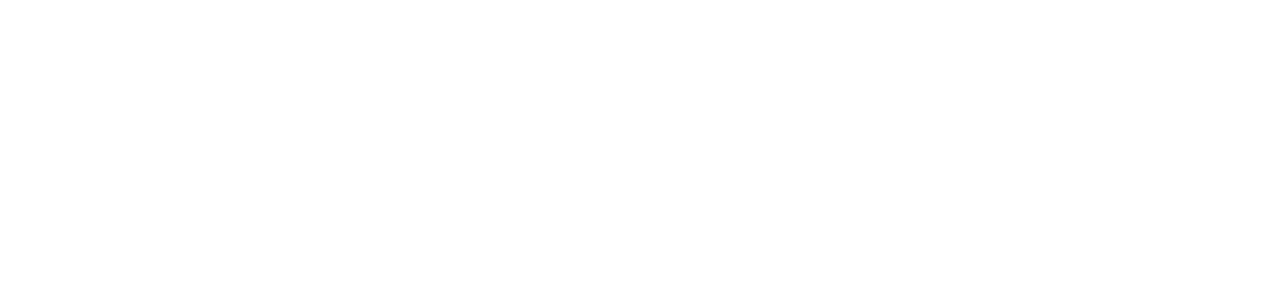
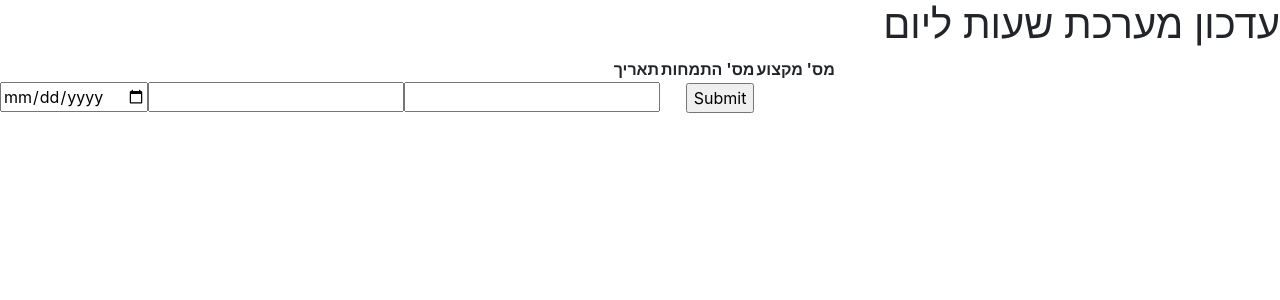
Before and after one commit to EsterRO/Aware-Learning, an Angular app in the folder project/: page /moreComponents/update-schedule in a window 1280 px wide. Shown: the top 300 px of the page. Built offline with nearby package versions, Linux system fonts and the light colour scheme.

Commit message:
9.12 by esty

```diff
--- a/project/src/app/components/manager/manager.component.html
+++ b/project/src/app/components/manager/manager.component.html
@@ -7,7 +7,6 @@
     <title>Document</title>
 </head>
 <body>
-    <!-- לשאול את חוי...... -->
     <h1 style="margin-right:  559px;">שלום לך ____</h1>
     <br>
     <br>
--- a/project/src/app/components/moreComponents/update-schedule/update-schedule.component.html
+++ b/project/src/app/components/moreComponents/update-schedule/update-schedule.component.html
@@ -14,9 +14,9 @@
             <th>מס' מקצוע</th>
         </tr>
         <tr>
-            <input type="date"value="01/01/2020" id="date">
-           <input type="number" maxlength="3" value="" id="numSep">
-           <input type="number" maxlength="3" value="מס' מקצוע" id="numSub">
+            <input type="date"value="01/01/2020" [(ngModel)]="date">
+           <input type="number" maxlength="3" value="" [(ngModel)]="numSpe">
+           <input type="number" maxlength="3" value="מס' מקצוע" [(ngModel)]="numSub">
             <td><input type="submit" (click)="send()"></td>
         </tr>
     </table>
--- a/project/src/app/components/moreComponents/update-schedule/update-schedule.component.ts
+++ b/project/src/app/components/moreComponents/update-schedule/update-schedule.component.ts
@@ -9,21 +9,23 @@ import { UsersService } from 'src/app/service/users.service';
   styleUrls: ['./update-schedule.component.css']
 })
 export class UpdateScheduleComponent implements OnInit {
-
+date;
+numSpe;
+numSub;
   constructor(private router: Router, private Userservise: UsersService) { }
 
   ngOnInit(): void {
   }
   send() {
-    const date = document.getElementById("date").value;
-    const numSpe = document.getElementById("numSep").value
-    const numSub=document.getElementById("numSub").value
-    let newSchedule= new Schedule()
-    newSchedule.ScheduleDate=date;
-    newSchedule.SpecializationNum=numSpe;
-    newSchedule.SubjectNum=numSub;
-    this.Userservise.CreateNewSchedule(newSchedule).subscribe((data)=>{
-      console.log("enter new schedule: "+date)
+    let date: Date
+    let numSpe: number
+    let numSub: number
+    let newSchedule = new Schedule()
+    newSchedule.ScheduleDate = date;
+    newSchedule.SpecializationNum = numSpe;
+    newSchedule.SubjectNum = numSub;
+    this.Userservise.CreateNewSchedule(newSchedule).subscribe((data) => {
+      console.log("enter new schedule: " + date)
     })
   }
 }
--- a/project/src/app/components/student/student.component.html
+++ b/project/src/app/components/student/student.component.html
@@ -24,7 +24,7 @@
     <tr>
       <!--   אמור להיות ב-href את הכתובת של הדף של השיעור עם החומר -->
       <td><a href="ggggggg">angular</a></td>
-    </tr>
+  <!--   </tr> -->
     <tr>
       <!--   אמור להיות ב-href את הכתובת של הדף של השיעור עם החומר -->
       <td><a href="ggggggg">angular</a></td>
@@ -37,7 +37,7 @@
       <!--   אמור להיות ב-href את הכתובת של הדף של השיעור עם החומר -->
       <td><a href="ggggggg">angular</a></td>
     </tr>
-  </table>
+  <!-- </table> -->
   <table></table>
     <!-- אמור להיות כאן *ngFor על השיעורים של מערכת היום -->
     <tr>
@@ -59,7 +59,7 @@
       <!--   אמור להיות ב-href את הכתובת של הדף של השיעור עם החומר -->
       <td><a href="ggggggg">angular</a></td>
     </tr>
-  </table> -->
+  <!-- </table>  -->
   <!-- <video controls #videoPlayer>
       <source src="https://files.dirshu.co.il/images/EirueyDirshu/Siyum_Hashas_13/Sicum.mp4" type="video/mp4"
         style="position: relative;width: 100px;height: 100px;" />
--- a/project/src/app/components/teacher/teacher.component.ts
+++ b/project/src/app/components/teacher/teacher.component.ts
@@ -17,7 +17,7 @@ export class TeacherComponent implements OnInit {
   Send_matirial() { }
   Send_masage() { }
   Send_tests() { }
-  Fill_Tracking_students() { }
+  Fill_Tracking_students() {}
   Tracking_students() {
     this.Userservise.TrackingStudents().subscribe((data) => {
       console.log('Tracking students: ' + data)
```
Also changed, not shown: 1 other file (tests, documents, lock files or other folders).
